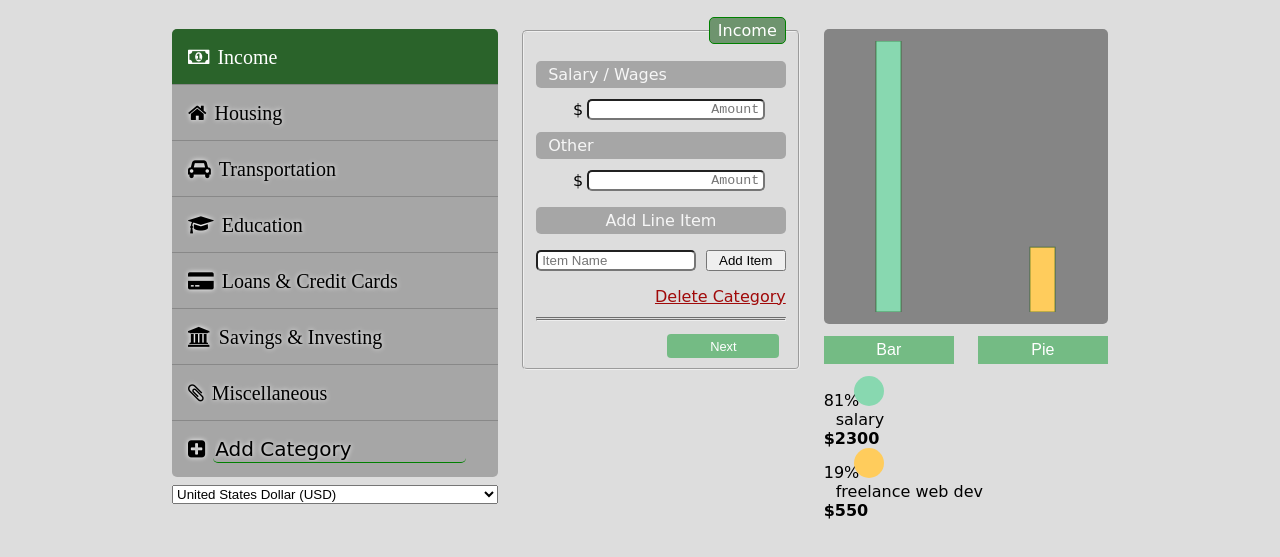
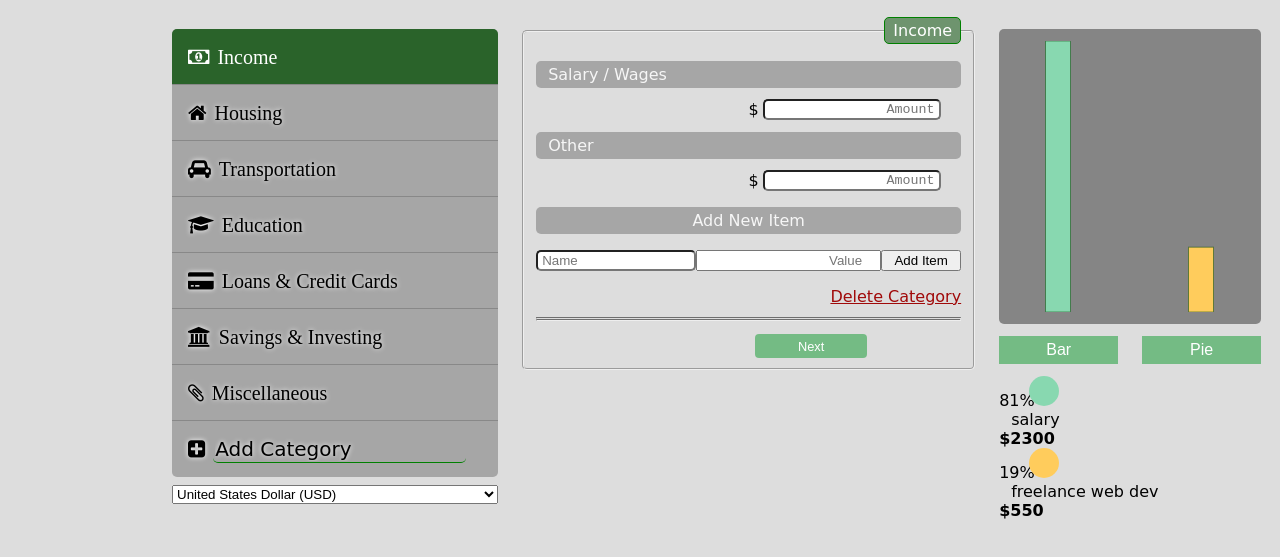
Before and after one commit to chingu-voyage3/geckos-08, a browser extension: page src/index.html in a window 1280 px wide. Shown: the part 95-652 px from the top of the page. Drawn offline with nearby package versions, Linux system fonts and the light colour scheme; a web font is replaced by a local one.

Commit message:
Add value input element

```diff
--- a/src/index.html
+++ b/src/index.html
@@ -179,9 +179,10 @@
 							<legend class="legend"></legend>
 
 							<label for="add-item">
-								<p>Add Line Item</p>
+								<p>Add New Item</p>
 								<div>
-									<input type="text" id="add-item" class="add-item" name="add-item" placeholder="Item Name">
+									<input type="text" id="add-item" class="add-item" name="add-item" placeholder="Name">
+									<input type="number" id="add-item-value" class="add-item" name="add-item-value" placeholder="Value">
 									<button type="submit">Add Item</button>
 								</div>
 								<span class="max-alert hidden">Maximum of 10 Items!</span>
```
